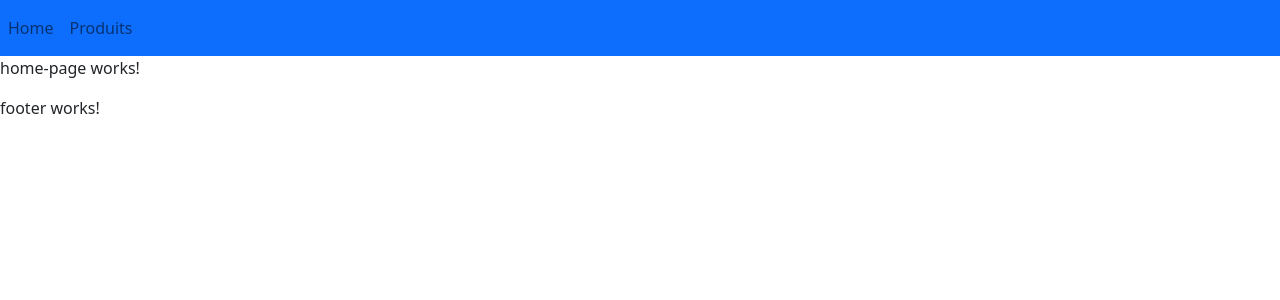
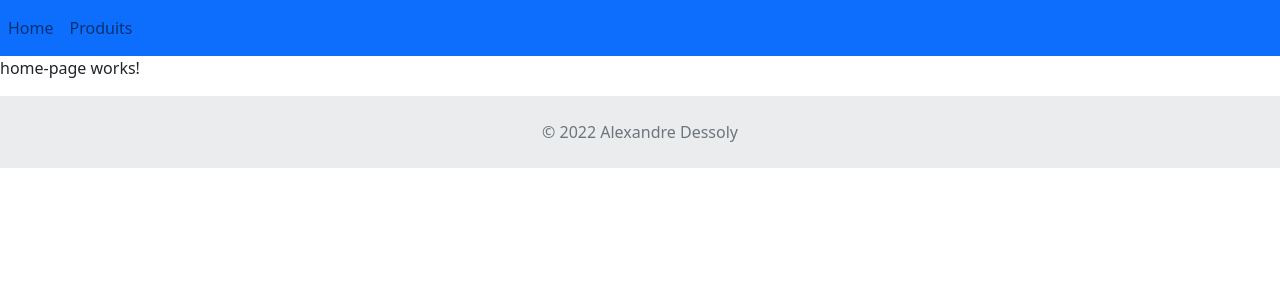
Before and after one commit to alexandredess/Mediatheque, an Angular app: page /home in a window 1280 px wide. Shown: the top 300 px of the page. Built offline with nearby package versions, Linux system fonts and the light colour scheme.

Commit message:
feat footer ok

```diff
--- a/src/app/commons/footer/footer.component.html
+++ b/src/app/commons/footer/footer.component.html
@@ -1 +1,10 @@
-<p>footer works!</p>
+<link href="https://cdn.jsdelivr.net/npm/bootstrap@5.1.3/dist/css/bootstrap.min.css" rel="stylesheet" integrity="sha384-1BmE4kWBq78iYhFldvKuhfTAU6auU8tT94WrHftjDbrCEXSU1oBoqyl2QvZ6jIW3" crossorigin="anonymous">
+<!-- Footer -->
+<footer class="text-center text-lg-start bg-light text-muted">
+    <!-- Copyright -->
+    <div class="text-center p-4" style="background-color: rgba(0, 0, 0, 0.05);">
+      © 2022 Alexandre Dessoly
+    </div>
+    <!-- Copyright -->
+  </footer>
+  <!-- Footer -->
```
